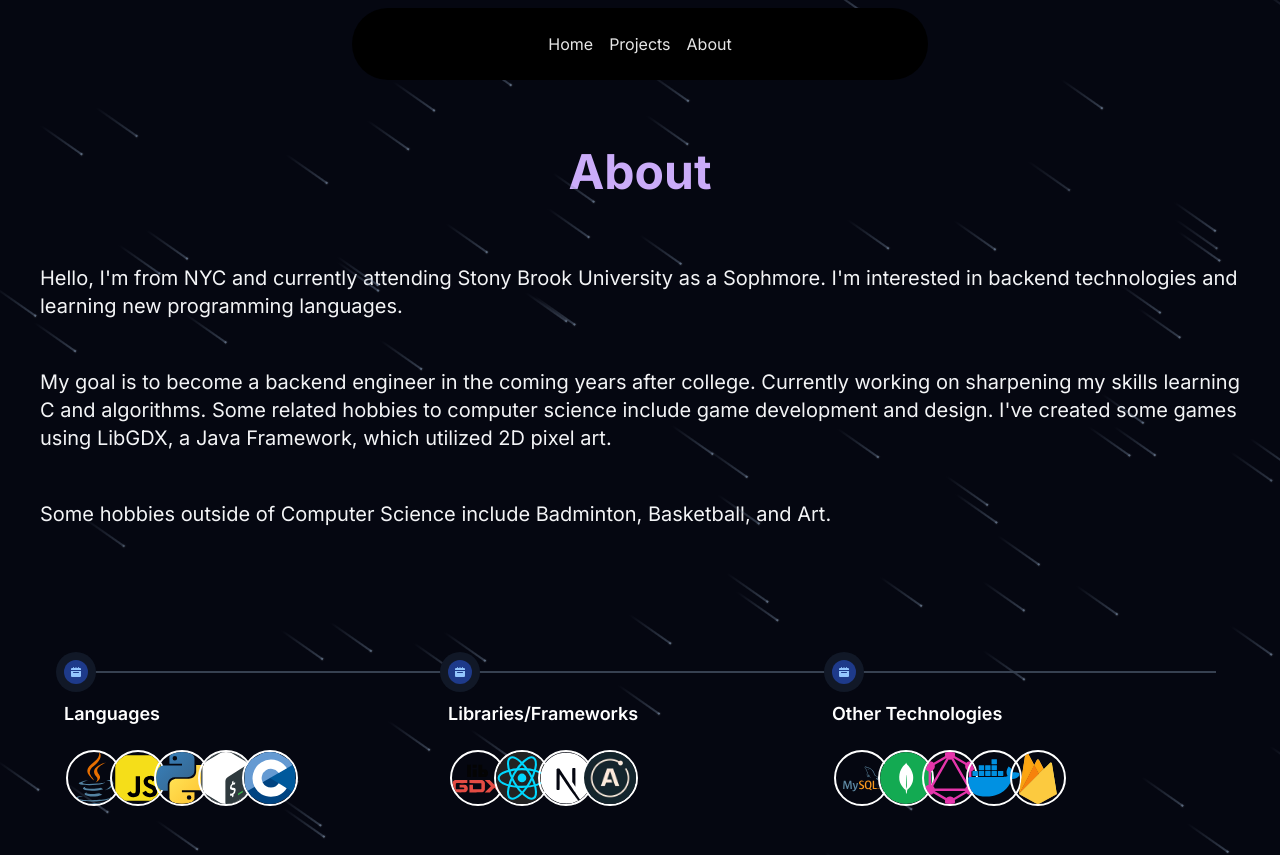
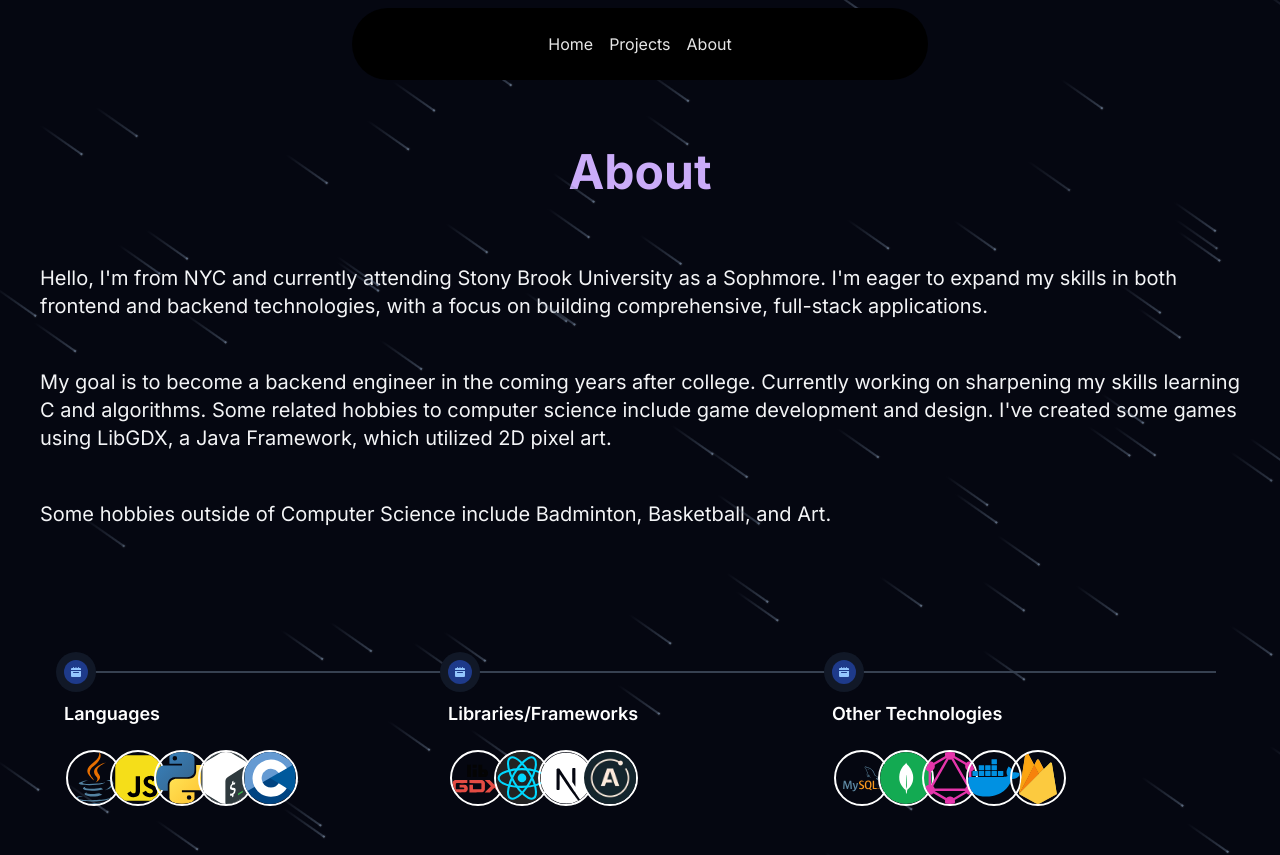
Before and after one commit to RLinV1/raymondportfolio, a Next.js app: page /about in a window 1280 px wide. Shown: the top 855 px of the page. Built offline with nearby package versions, Linux system fonts and the light colour scheme.

Commit message:
Update AboutPage.tsx

```diff
--- a/app/about/AboutPage.tsx
+++ b/app/about/AboutPage.tsx
@@ -61,7 +61,7 @@ const AboutPage = () => {
         <div className='flex justify-between flex-col items-start text-xl py-10 gap-9 '>
           <p className='mb-3 text-gray-100'>
             Hello, I'm from NYC and currently attending Stony Brook University as a Sophmore.
-            I'm interested in backend technologies and learning new programming languages.
+            I'm eager to expand my skills in both frontend and backend technologies, with a focus on building comprehensive, full-stack applications.
           </p>
           <p className='mb-3 text-gray-100'>
             My goal is to become a backend engineer in the coming years after college. Currently
```
